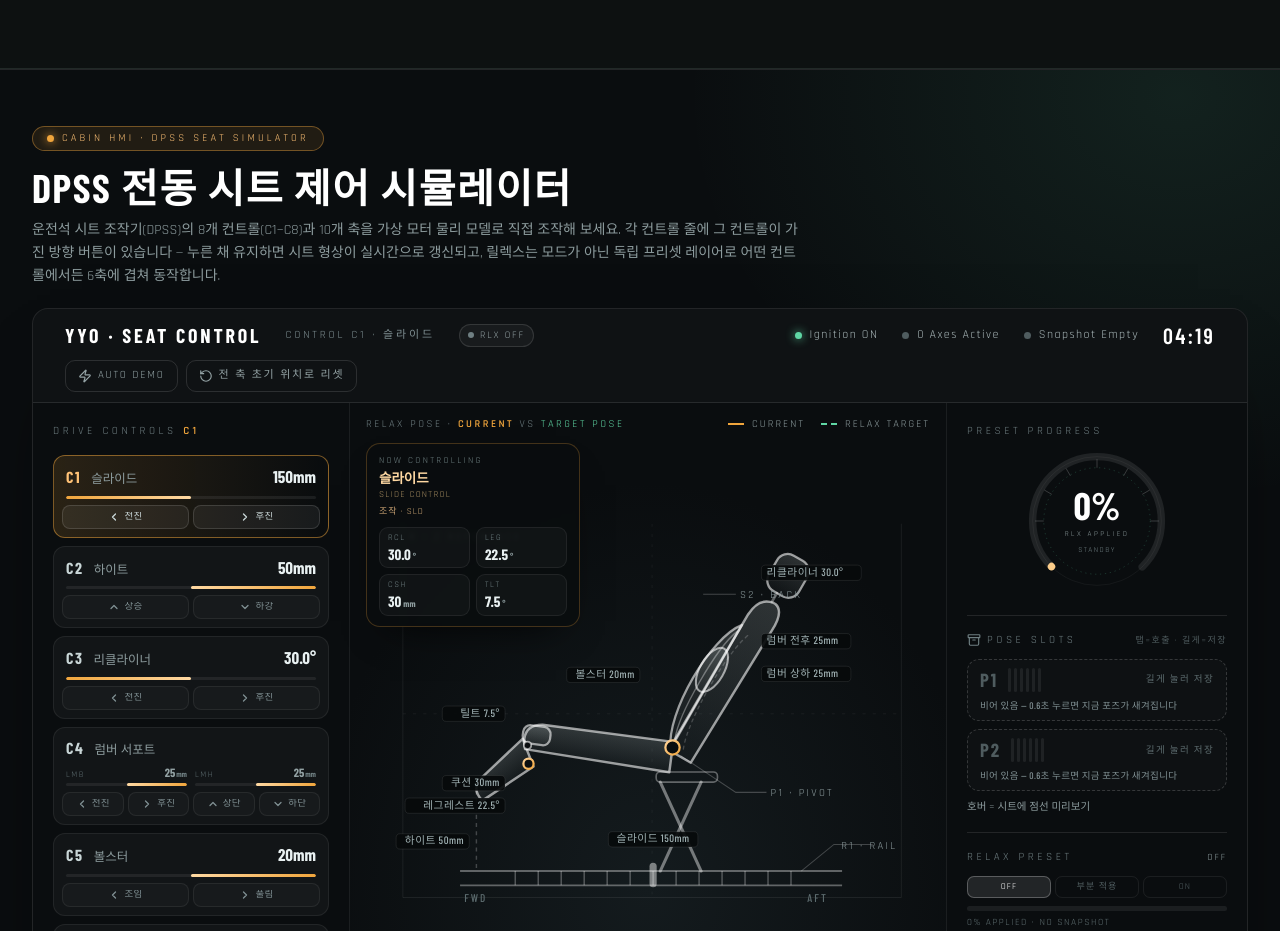
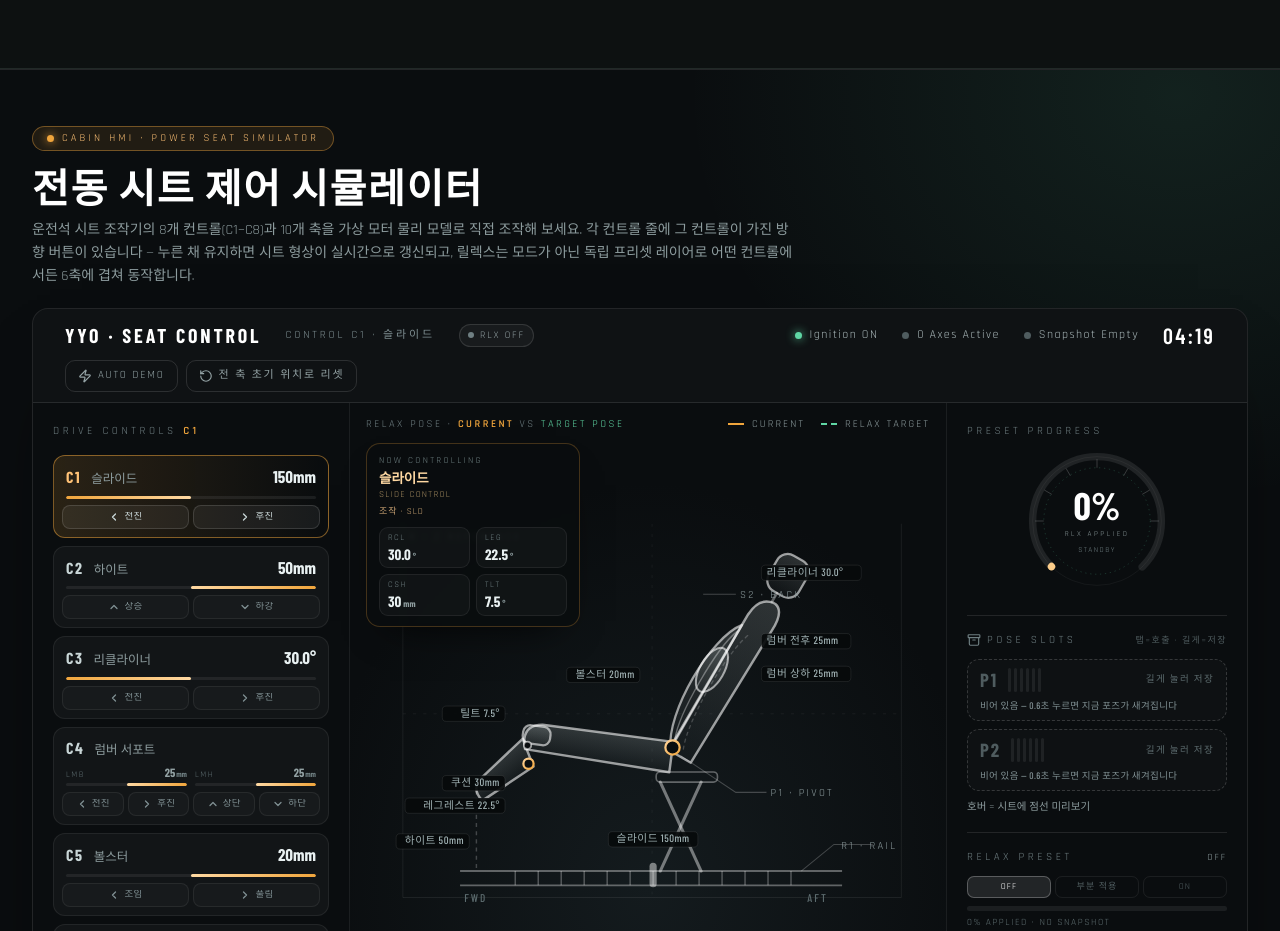
Before and after one commit to sjw1980/yyo-home-v2, a React (Vite) app: page / in a window 1280 px wide. Shown: the part 4800-5731 px from the top of the page. Built offline with nearby package versions, Linux system fonts and the light colour scheme.

Commit message:
refactor: DPSS 용어 제거 — 노출 문구/배지/코멘트에서 전동 시트(Power Seat)로 통일

```diff
--- a/src/App.tsx
+++ b/src/App.tsx
@@ -74,7 +74,7 @@ export default function App() {
         {/* Real-time CAN Bus Diagnostics & Secure OTA Simulator */}
         <RelaxationTest currentLang={currentLang} />
 
-        {/* DPSS 전동 시트 제어 시뮬레이터 (원형 조작기 + CAN FD 로그) */}
+        {/* 전동 시트 제어 시뮬레이터 (원형 조작기 + CAN FD 로그) */}
         <SeatSimulator currentLang={currentLang} />
 
         {/* 사옥 위치, 주차안내, 문의하기 */}
--- a/src/components/SeatSimulator.tsx
+++ b/src/components/SeatSimulator.tsx
@@ -107,8 +107,8 @@ interface SeatSimulatorProps {
 }
 
 /**
- * DPSS 전동 시트 시뮬레이터
- * (ref: seat_simulator/seat_main.py — 6가지 DPSS 모드 / 10개 축 물리 모델 / AUTO DEMO 상태머신)
+ * 전동 시트(Power Seat) 시뮬레이터
+ * (ref: seat_simulator/seat_main.py — 6가지 시트 모드 / 10개 축 물리 모델 / AUTO DEMO 상태머신)
  */
 export default function SeatSimulator({ currentLang }: SeatSimulatorProps) {
   const t = (key: string, fallback = '') => translations[key]?.[currentLang] ?? fallback;
@@ -1305,7 +1305,7 @@ export default function SeatSimulator({ currentLang }: SeatSimulatorProps) {
           <div className="inline-flex items-center gap-2 px-3.5 py-1 rounded-full border border-[#f0a53c]/40 bg-[#f0a53c]/10 mb-3">
             <span className="w-[7px] h-[7px] rounded-full bg-[#f0a53c] shadow-[0_0_10px_#f0a53c]" />
             <span className="text-[10.5px] tracking-[.3em] uppercase text-[#ffc276]">
-              Cabin HMI · DPSS Seat Simulator
+              Cabin HMI · Power Seat Simulator
             </span>
           </div>
           <h2 className="font-hmi-cond text-3xl md:text-[40px] font-bold uppercase tracking-[.04em] text-white mb-2">
--- a/src/data.ts
+++ b/src/data.ts
@@ -328,17 +328,17 @@ export const translations: TranslationDictionary = {
     en: "Real-Time Controller Area Network (CAN) Bus Monitored Frame Logs"
   },
 
-  // DPSS Power Seat Simulator
+  // Power Seat Simulator
   "Seat Simulator": {
     ko: "시트 시뮬레이터",
     en: "Seat Simulator"
   },
   "Seat Simulator Title": {
-    ko: "DPSS 전동 시트 제어 시뮬레이터",
-    en: "DPSS Power Seat Control Simulator"
+    ko: "전동 시트 제어 시뮬레이터",
+    en: "Power Seat Control Simulator"
   },
   "Seat Simulator Subtitle": {
-    ko: "운전석 시트 조작기(DPSS)의 8개 컨트롤(C1~C8)과 10개 축을 가상 모터 물리 모델로 직접 조작해 보세요. 각 컨트롤 줄에 그 컨트롤이 가진 방향 버튼이 있습니다 — 누른 채 유지하면 시트 형상이 실시간으로 갱신되고, 릴렉스는 모드가 아닌 독립 프리셋 레이어로 어떤 컨트롤에서든 6축에 겹쳐 동작합니다.",
+    ko: "운전석 시트 조작기의 8개 컨트롤(C1~C8)과 10개 축을 가상 모터 물리 모델로 직접 조작해 보세요. 각 컨트롤 줄에 그 컨트롤이 가진 방향 버튼이 있습니다 — 누른 채 유지하면 시트 형상이 실시간으로 갱신되고, 릴렉스는 모드가 아닌 독립 프리셋 레이어로 어떤 컨트롤에서든 6축에 겹쳐 동작합니다.",
     en: "Drive all 8 controls (C1~C8) and 10 seat axes through a virtual motor physics model — every control row carries its own direction buttons, so press and hold one to reshape the seat in real time. Relax is not a control but a standalone preset layer that overlays 6 axes from any control."
   },
   "Seat Mode Panel": {
```
Also changed, not shown: src/seatConfig.ts (+4 -4 lines).
